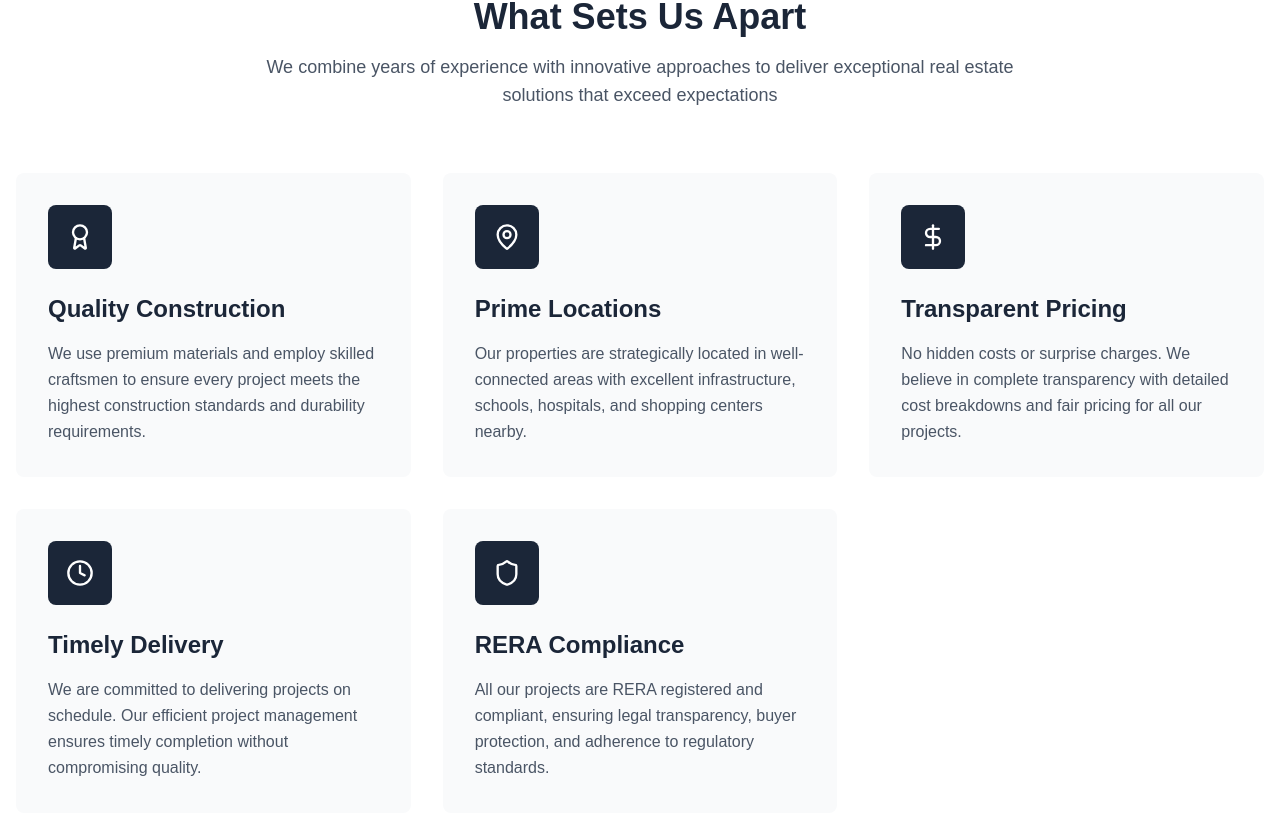
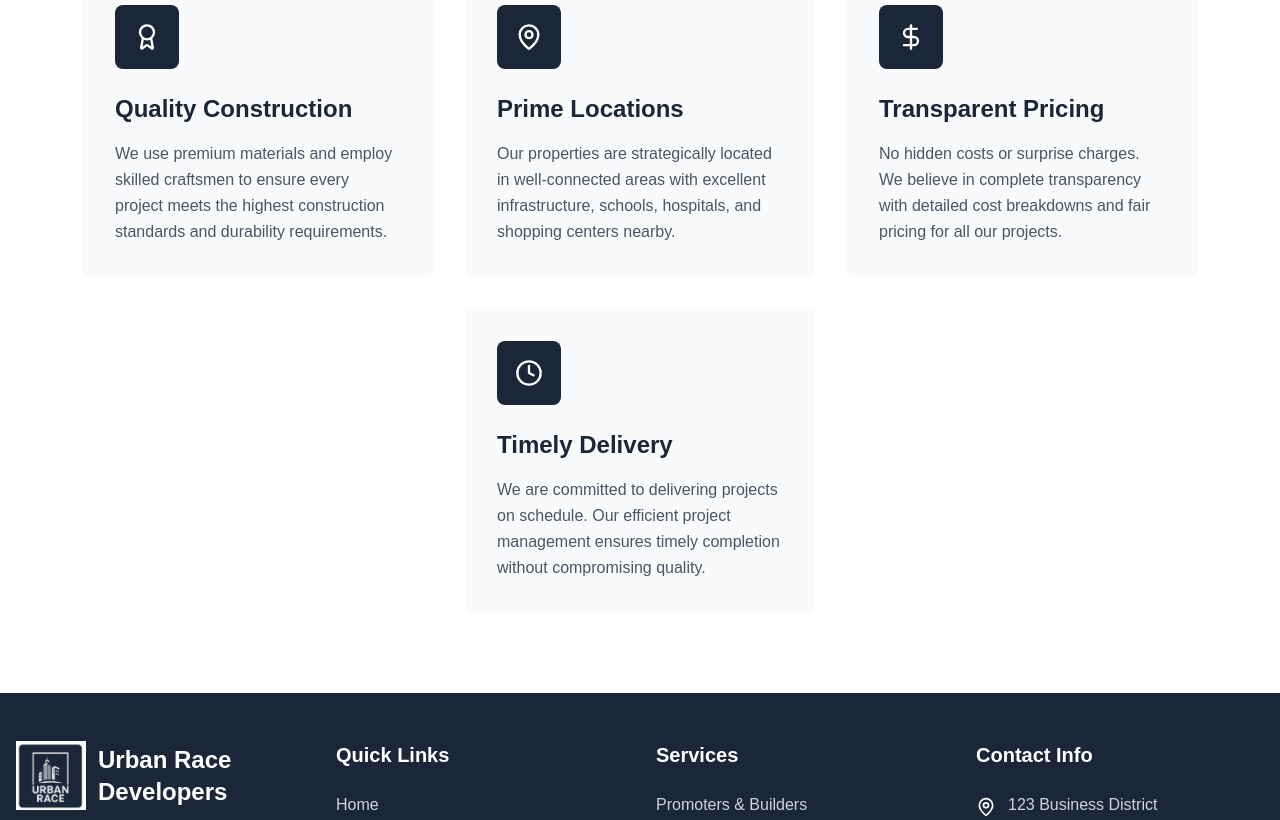
Before and after one commit to farazkhan2373/urban-race-developers, a Next.js app: page /why-choose-us in a window 1280 px wide. Shown: the part 843-1663 px from the top of the page. Built offline with nearby package versions, Linux system fonts and the light colour scheme.

Commit message:
removed unecessary sections

```diff
--- a/app/about/page.js
+++ b/app/about/page.js
@@ -10,7 +10,7 @@ const page = () => {
       <AboutBanner/>
       <AboutInfo/>
       <MissonVission/>
-      <Team/>
+      {/* <Team/> */}
     </div>
   )
 }
--- a/app/page.js
+++ b/app/page.js
@@ -15,7 +15,7 @@ export default function Home() {
    <ContactHomePage/>
    <ApartmentSectionHome/>
    <ServicesOverviewHome/>
-   <TestimonialsSection/>
+   {/* <TestimonialsSection/> */}
    <MapSection/>
    </>
   );
--- a/app/why-choose-us/page.js
+++ b/app/why-choose-us/page.js
@@ -7,7 +7,7 @@ const page = () => {
   return (
     <div>
       <WhyChooseUsBanner/>
-      <Stats/>
+      {/* <Stats/> */}
       <WhyChooseSection/>
     </div>
   )
--- a/components/AboutPageComponents/AboutInfo.jsx
+++ b/components/AboutPageComponents/AboutInfo.jsx
@@ -17,10 +17,10 @@ const AboutInfo = () => {
                 height={500}
                 className="rounded-lg shadow-lg w-full h-96 object-cover"
               />
-              <div className="absolute -bottom-6 -right-6 bg-[#1b2638] text-white p-6 rounded-lg">
+              {/* <div className="absolute -bottom-6 -right-6 bg-[#1b2638] text-white p-6 rounded-lg">
                 <div className="text-3xl font-bold">15+</div>
                 <div className="text-sm">Years Experience</div>
-              </div>
+              </div> */}
             </div>
 
             {/* Right Information */}
@@ -38,7 +38,7 @@ const AboutInfo = () => {
                 we have established ourselves as a trusted name in residential and commercial development.
                 Our expertise spans across luxury apartments, commercial complexes, and integrated townships.
               </p>
-              <div className="grid grid-cols-2 gap-6 mt-8">
+              {/* <div className="grid grid-cols-2 gap-6 mt-8">
                 <div className="text-center p-4 bg-gray-50 rounded-lg">
                   <div className="text-2xl font-bold text-[#1b2638]">50+</div>
                   <div className="text-gray-600">Projects Completed</div>
@@ -47,7 +47,7 @@ const AboutInfo = () => {
                   <div className="text-2xl font-bold text-[#1b2638]">10K+</div>
                   <div className="text-gray-600">Happy Customers</div>
                 </div>
-              </div>
+              </div> */}
             </div>
           </div>
         </div>
--- a/components/HomePageComponents/AboutHomePage.jsx
+++ b/components/HomePageComponents/AboutHomePage.jsx
@@ -26,7 +26,7 @@ const AboutHomePage = () => {
               communities, we deliver projects that exceed expectations and create lasting value.
             </p>
 
-            <div className="grid grid-cols-3 gap-6">
+            {/* <div className="grid grid-cols-3 gap-6">
               <div className="text-center">
                 <div className="bg-[#1b2638] text-white w-16 h-16 rounded-full flex items-center justify-center mx-auto mb-3">
                   <Building size={24} />
@@ -48,7 +48,7 @@ const AboutHomePage = () => {
                 <div className="text-2xl font-bold text-[#1b2638]">25+</div>
                 <div className="text-gray-600">Awards</div>
               </div>
-            </div>
+            </div> */}
           </div>
 
           <div className="relative">
@@ -59,10 +59,10 @@ const AboutHomePage = () => {
               alt="About Us"
               className="w-full h-96 object-cover rounded-lg shadow-lg"
             />
-            <div className="absolute -bottom-6 -right-6 bg-[#1b2638] text-white p-6 rounded-lg">
+            {/* <div className="absolute -bottom-6 -right-6 bg-[#1b2638] text-white p-6 rounded-lg">
               <div className="text-3xl font-bold">15+</div>
               <div>Years Experience</div>
-            </div>
+            </div> */}
           </div>
         </div>
       </div>
--- a/components/WhyChooseUsComponents/WhyChooseSection.jsx
+++ b/components/WhyChooseUsComponents/WhyChooseSection.jsx
@@ -31,11 +31,11 @@ const WhyChooseSection = () => {
       title: "Timely Delivery",
       description: "We are committed to delivering projects on schedule. Our efficient project management ensures timely completion without compromising quality."
     },
-    {
-      icon: Shield,
-      title: "RERA Compliance",
-      description: "All our projects are RERA registered and compliant, ensuring legal transparency, buyer protection, and adherence to regulatory standards."
-    }
+    // {
+    //   icon: Shield,
+    //   title: "RERA Compliance",
+    //   description: "All our projects are RERA registered and compliant, ensuring legal transparency, buyer protection, and adherence to regulatory standards."
+    // }
   ];
   return (
     <section className="py-20 bg-white">
@@ -47,9 +47,9 @@ const WhyChooseSection = () => {
             </p>
           </div>
 
-          <div className="grid md:grid-cols-2 lg:grid-cols-3 gap-8">
+          <div className="flex flex-wrap justify-center gap-8">
             {features.map((feature, index) => (
-              <div key={index} className="bg-gray-50 p-8 rounded-lg hover:shadow-lg transition-all duration-300 hover:-translate-y-2">
+              <div key={index} className="bg-gray-50 p-8 rounded-lg hover:shadow-lg transition-all duration-300 hover:-translate-y-2 w-[350px]">
                 <div className="bg-[#1b2638] text-white w-16 h-16 rounded-lg flex items-center justify-center mb-6">
                   <feature.icon size={28} />
                 </div>
```
